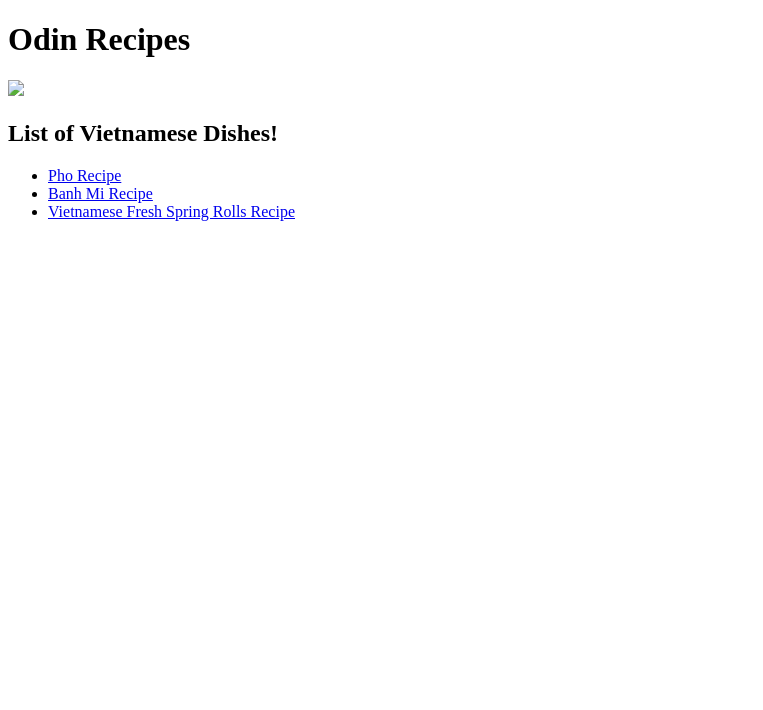
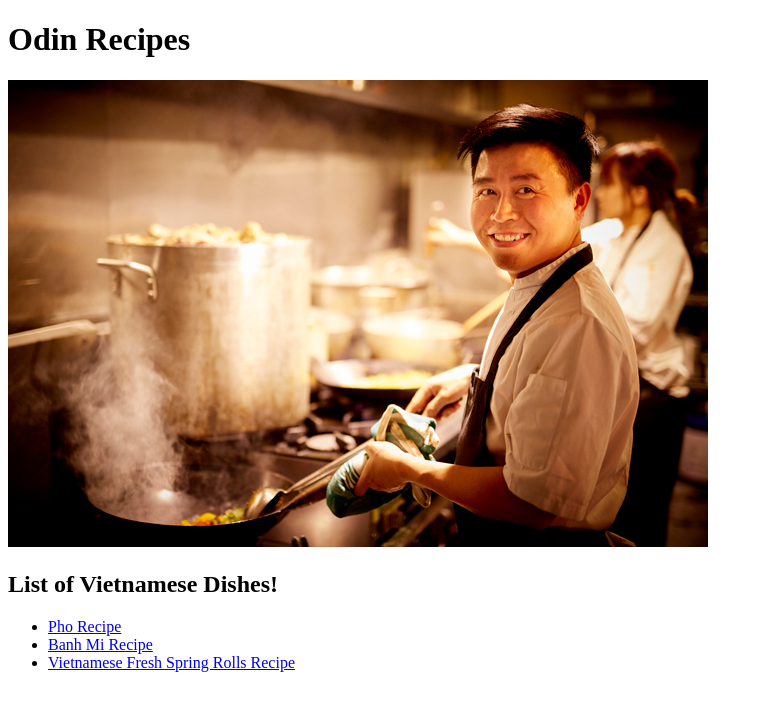
Before and after one commit to BrandonLeDuong/odin-recipes, a plain HTML site: page index.html in a window 1280 px wide. Shown: the whole page, without its empty margins (0-763 px from the left). Drawn offline with Linux system fonts and the light colour scheme; the site is published under a folder, as on GitHub Pages, so addresses that start at the root find nothing.

Commit message:
Edited image src for index.html

```diff
--- a/index.html
+++ b/index.html
@@ -9,7 +9,7 @@
 <body>
     <h1>Odin Recipes</h1>
 
-    <img src="/recipes/Images/Chef.jpg">
+    <img src="recipes/Images/Chef.jpg">
 
     <h2>List of Vietnamese Dishes!</h2>
 
```
